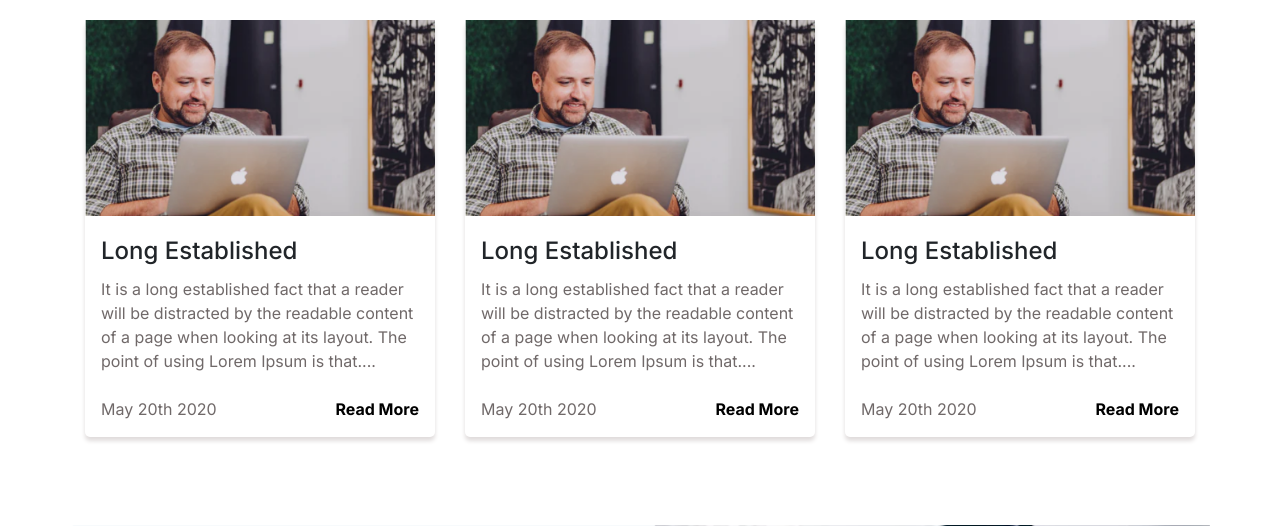
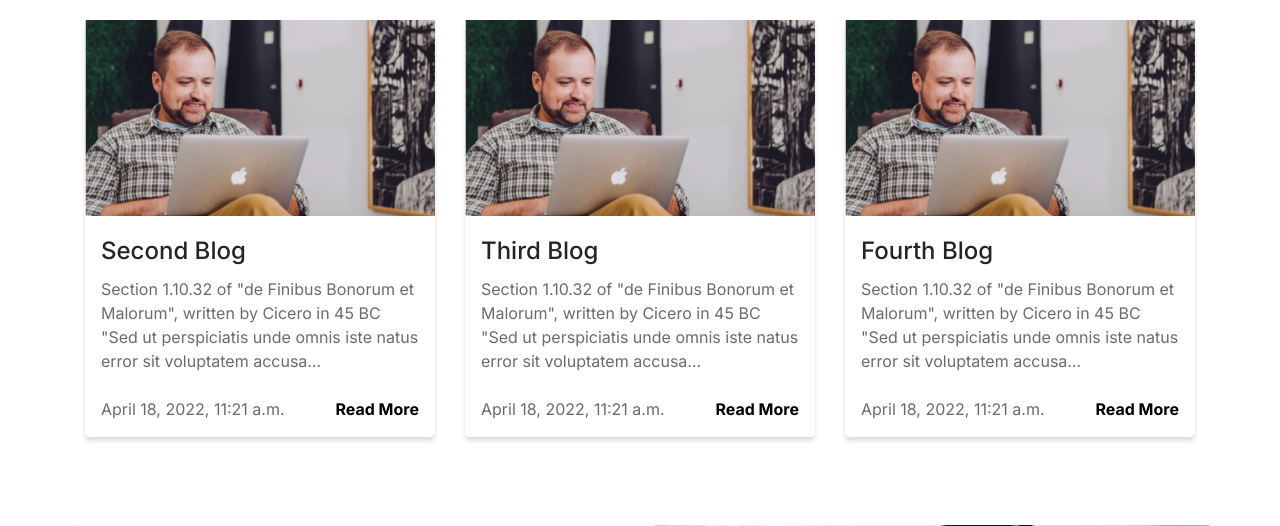
Before and after one commit to Dharam-shah/HotCoffee_new, a Django app: page / in a window 1280 px wide. Shown: the part 1012-1538 px from the top of the page. Run offline with Django 4.2, Linux system fonts and the light colour scheme; data comes from the database, SQL or seed files in the repository; both versions use the stored data as it was after the commit; some web fonts are replaced.

Commit message:
added laest blog views

```diff
--- a/pages/models.py
+++ b/pages/models.py
@@ -21,8 +21,8 @@ class Blog(models.Model):
     slug = models.SlugField(unique=True, null=False)
     published = models.BooleanField(default=True)
 
-    def __str__(self):
-        return f'ID{self.id} | {self.blog_title}'
+    # def __str__(self):
+    #     return f'ID{self.id} | {self.blog_title}'
 
     def save(self, *args, **kwargs):
         if not self.slug:
--- a/pages/views.py
+++ b/pages/views.py
@@ -1,6 +1,7 @@
 from django.shortcuts import render
 from pages.models import HomepageBanner,Blog
 from django.views.generic.list import ListView
+from django.utils import timezone
 # Create your views here.
 
 def homepage(request):
@@ -30,14 +31,16 @@ class HomepageContent(ListView):
 
     def get_context_data(self, **kwargs):
         context = super().get_context_data(**kwargs)
-        homepage_banner_content = HomepageBanner.objects.get(id=1)
-        context['banner_title'] = homepage_banner_content.banner_title
-        context['banner_subtitle'] = homepage_banner_content.banner_subtitle
-        context['banner_image'] = homepage_banner_content.banner_image
+        homepage_banner_content = HomepageBanner.objects.first()
+        context['banner_title'] = homepage_banner_content.banner_title if homepage_banner_content else None
+        context['banner_subtitle'] = homepage_banner_content.banner_subtitle if homepage_banner_content else None
+        context['banner_image'] = homepage_banner_content.banner_image if homepage_banner_content else None
 
         homepage_blog_section1 = Blog.objects.get(id=1)
         context['blog_title'] = homepage_blog_section1.blog_title
         context['description'] = homepage_blog_section1.description
         context['blog_date'] = homepage_blog_section1.blog_date
 
+        context['latest_blog'] = Blog.objects.all()[1:4]
+
         return context
--- a/templates/pages/homepage.html
+++ b/templates/pages/homepage.html
@@ -49,7 +49,24 @@
 <section class="blog-card">
     <div class="container">
         <div class="row">
+            {% for single_blog in latest_blog %}
             <div class="col-lg-4 col-md-6">
+                <div class="card-content mb-4">
+                    <div class="card-img">
+                        <img class="img-fluid" src="{% static 'images/blog-img.png'%}" alt="blog-img">
+                    </div>
+                    <div class="blog-content p-3">
+                        <h4 class="card-title">{{ single_blog.blog_title }}</h4>
+                        <p>{{ single_blog.description|truncatechars:150 }}</p>
+                        <div class="blog-date mt-lg-4">
+                            <span>{{ single_blog.blog_date }}</span>
+                            <a href="#" class="read-more"><strong>Read More</strong></a>
+                        </div>
+                    </div>
+                </div>
+            </div>
+            {% endfor %}
+            <!-- <div class="col-lg-4 col-md-6">
                 <div class="card-content mb-4">
                     <div class="card-img">
                         <img class="img-fluid" src="{% static 'images/blog-img.png'%}" alt="blog-img">
@@ -78,22 +95,7 @@
                         </div>
                     </div>
                 </div>
-            </div>
-            <div class="col-lg-4 col-md-6">
-                <div class="card-content mb-4">
-                    <div class="card-img">
-                        <img class="img-fluid" src="{% static 'images/blog-img.png'%}" alt="blog-img">
-                    </div>
-                    <div class="blog-content p-3">
-                        <h4 class="card-title">Long Established</h4>
-                        <p>It is a long established fact that a reader will be distracted by the readable content of a page when looking at its layout. The point of using Lorem Ipsum is that....</p>
-                        <div class="blog-date mt-lg-4">
-                            <span>May 20th 2020</span>
-                            <a href="#" class="read-more"><strong>Read More</strong></a>
-                        </div>
-                    </div>
-                </div>
-            </div>
+            </div> -->
         </div>
     </div>
 </section>
```
Also changed, not shown: db.sqlite3, media/images/laptop_LXkQPIL.png (added), media/images/laptop_YfsIy2M.png (added), media/images/laptop_ldlfMlx.png (added), media/images/laptop_stixkMt.png (added).
